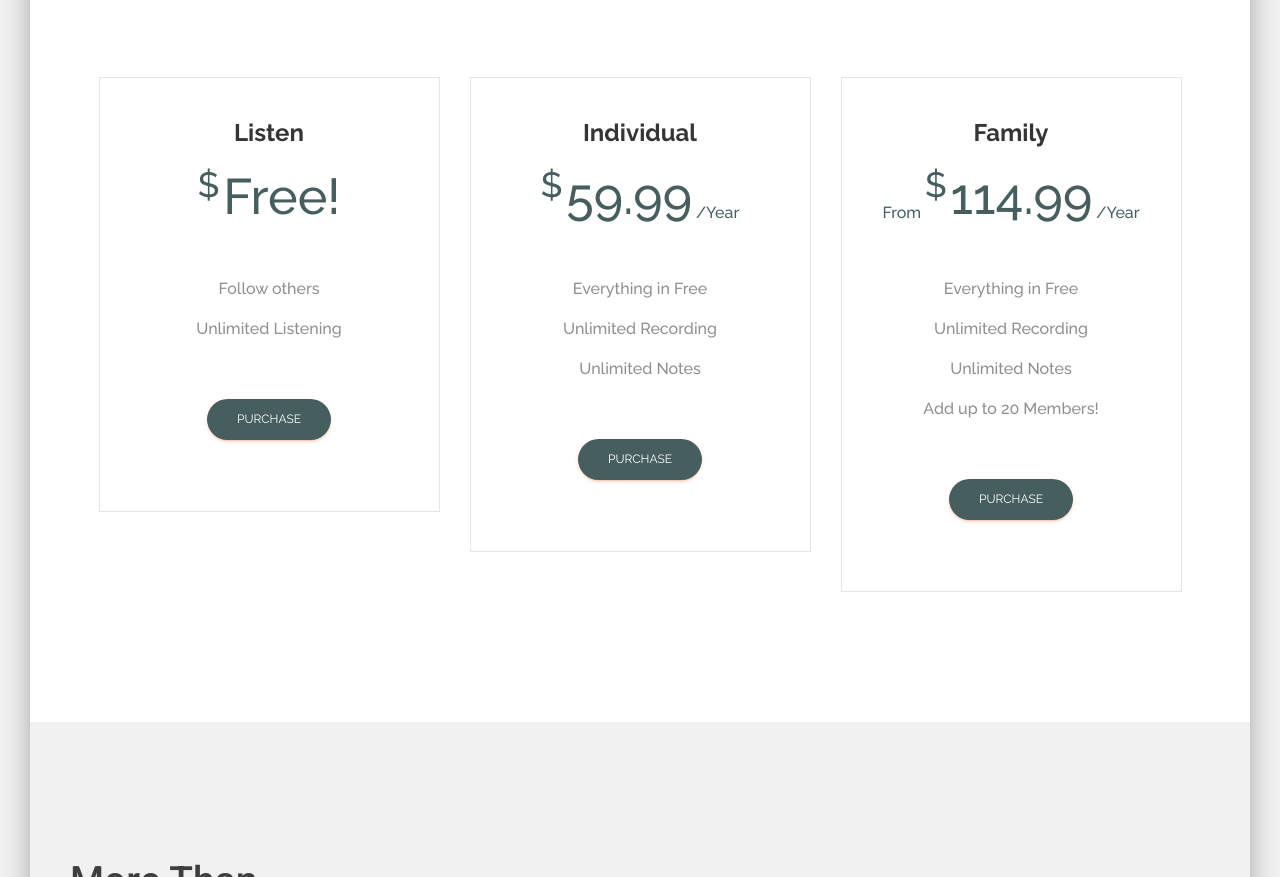
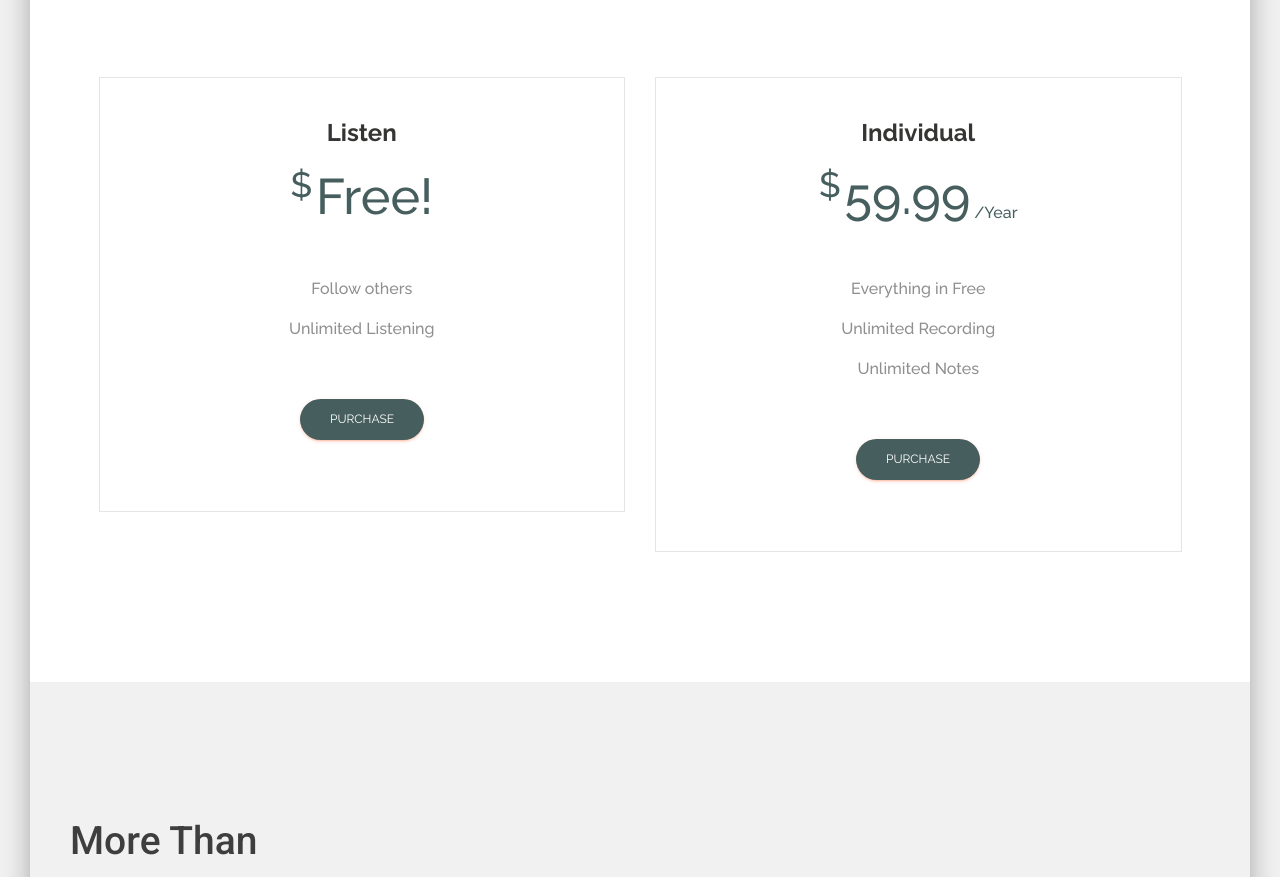
Before and after one commit to rootedbible/rooted-landing, a plain HTML site: page index.html in a window 1280 px wide. Shown: the part 4711-5588 px from the top of the page. Drawn offline with Linux system fonts and the light colour scheme.

Commit message:
Remove family plan option from Landing Page

```diff
--- a/index.html
+++ b/index.html
@@ -446,7 +446,7 @@
 
 	              <div class="pricing-wrapper">
 		              <div class="row">
-		              	<div class="col-md-4">
+		              	<div class="col-md-6">
 							<div class="pricing-table">
 								<div class="table-contents text-center">
 									<div class="table-header">
@@ -477,7 +477,7 @@
 							</div><!-- /.pricing-table -->
 		              	</div><!-- /.col-md-4 -->
 
-		              	<div class="col-md-4">
+		              	<div class="col-md-6">
 							<div class="pricing-table">
 								<div class="table-contents text-center">
 									<div class="table-header">
@@ -497,40 +497,6 @@
 											<li>Everything in Free</li>
 											<li>Unlimited Recording</li>
 											<li>Unlimited Notes</li>
-										</ul>
-									</div><!-- /.table-info -->
-
-									<div class="table-footer">
-										<div class="purchase-button">
-											<a class="btn btn-primary btn-round" href="https://apps.apple.com/us/app/rooted-bible-app/id6464661801">Purchase</a>
-										</div>
-									</div> <!-- /.table-footer -->
-								</div> <!-- /.table-contents -->
-							</div><!-- /.pricing-table -->
-		              	</div><!-- /.col-md-4 -->
-
-		              	<div class="col-md-4">
-							<div class="pricing-table">
-								<div class="table-contents text-center">
-									<div class="table-header">
-										<div class="package-name">
-											<span>Family</span>
-										</div>
-
-										<div class="package-price">
-                      <sub class="currency-code">From</sub>
-											<sup class="currency-symbol">$</sup>
-											<span class="price">114.99</span>
-											<sub class="currency-code">/Year</sub>
-										</div>
-									</div> <!-- /.table-header -->
-
-									<div class="table-info">
-										<ul>
-                      <li>Everything in Free</li>
-                      <li>Unlimited Recording</li>
-                      <li>Unlimited Notes</li>
-											<li>Add up to 20 Members!</li>
 										</ul>
 									</div><!-- /.table-info -->
 
```
